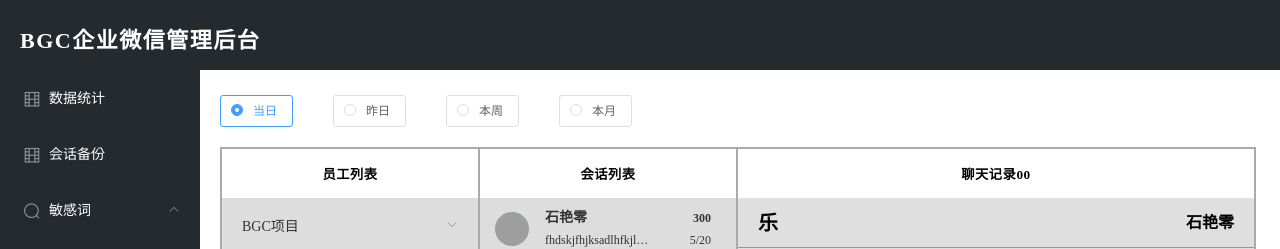
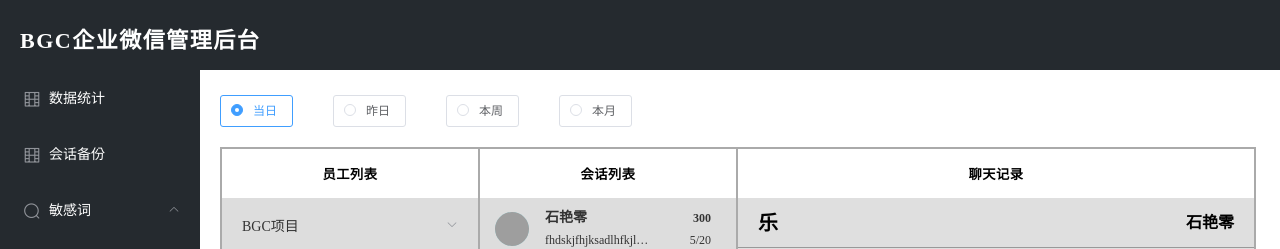
Before and after one commit to liule1001/tkwxsystem, a Vue app: page /passiveResponse in a window 1280 px wide. Shown: the top 249 px of the page. Built offline with nearby package versions, Linux system fonts and the light colour scheme; grey boxes are pictures that could not be loaded.

Commit message:
gwx add text

```diff
--- a/src/views/ActiveResponse.vue
+++ b/src/views/ActiveResponse.vue
@@ -12,11 +12,10 @@
     <div>
       <el-col class="staffList">
         <h5>员工列表</h5>
-        <!-- horizontal,vertical -->
         <el-menu
+          mode="vertical"
           default-active="2"
           class="el-menu-vertical-demo"
-          mode="vertical"
           background-color="#ddd"
           text-color="#333"
           active-text-color="#333"
@@ -50,16 +49,16 @@
           <el-menu-item
             v-for="(item,k) in getData.checkMain[ind].main"
             :key="k"
-            @click="sessCheck(k)"
+            @click="sessCheck()"
           >
             <Session :main="item" />
           </el-menu-item>
         </el-menu>
       </el-col>
       <el-col>
-        <h5>聊天记录{{ind}}{{uid}}</h5>
+        <h5>聊天记录</h5>
         <!-- flag 为区别滑动的展示不同设置变量 -->
-        <Chat :content="getData.chatInformation[uid]" :flag="true" />
+        <Chat :content="getData.chatInformation[0]" :flag="true" />
       </el-col>
     </div>
   </div>
@@ -74,9 +73,9 @@ export default {
   data() {
     return {
       radio1: "1",
-      ind: 0,
-      uid: 0,
+      ind: 0, //初始化选中员工下标
       getData: {
+        // 员工列表
         first: [
           {
             title: "BGC项目",
@@ -94,6 +93,7 @@ export default {
             ]
           }
         ],
+        //会话列表
         checkMain: [
           {
             main: [
@@ -116,6 +116,7 @@ export default {
             ]
           }
         ],
+        //聊天记录
         chatInformation: []
       }
     };
@@ -126,18 +127,22 @@ export default {
     Session
   },
   created() {
-    this.lineCheck(this.uid);
+    //初始化获取聊天数据
+    this.lineCheck();
   },
   mounted() {},
   methods: {
+    //点击员工列表中的item切换其下标
     checkClick(ind) {
       this.ind = ind;
-      this.uid = 0;
     },
-    sessCheck(uid) {
-      this.uid = uid;
+    //点击会话列表是再次获取聊天区域的数据
+    sessCheck() {
+      this.lineCheck();
     },
+    //获取聊天区域的数据的方法
     lineCheck() {
+      //模拟获取到的数据
       let res = [
         {
           msgtype: "text",
@@ -335,6 +340,7 @@ export default {
             "湖南省携手“<span style='color:red'>泰康养老</span>”为长沙市社保居民定制专属“星惠保惠民保障方案”。切实解决“看病难、看病贵”等问题。"
         }
       ];
+      //将数据改成聊天组件需要的格式
       let resData = {};
       let arr = [];
       res.map((item, index) => {
@@ -348,7 +354,7 @@ export default {
         };
       });
       resData.chatcontent = arr;
-
+      //将改好的数据的赋值于聊天区域数据
       this.getData.chatInformation.push(resData);
     }
   }
--- a/src/views/PassiveResponse.vue
+++ b/src/views/PassiveResponse.vue
@@ -49,16 +49,16 @@
           <el-menu-item
             v-for="(item,k) in getData.checkMain[ind].main"
             :key="k"
-            @click="sessCheck(k)"
+            @click="sessCheck()"
           >
             <Session :main="item" />
           </el-menu-item>
         </el-menu>
       </el-col>
       <el-col>
-        <h5>聊天记录{{ind}}{{uid}}</h5>
+        <h5>聊天记录</h5>
         <!-- flag 为区别滑动的展示不同设置变量 -->
-        <Chat :content="getData.chatInformation[uid]" :flag="true" />
+        <Chat :content="getData.chatInformation[0]" :flag="true" />
       </el-col>
     </div>
   </div>
@@ -73,9 +73,9 @@ export default {
   data() {
     return {
       radio1: "1",
-      ind: 0,
-      uid: 0,
+      ind: 0, //初始化选中员工下标
       getData: {
+        // 员工列表
         first: [
           {
             title: "BGC项目",
@@ -93,6 +93,7 @@ export default {
             ]
           }
         ],
+        //会话列表
         checkMain: [
           {
             main: [
@@ -115,6 +116,7 @@ export default {
             ]
           }
         ],
+        //聊天记录
         chatInformation: []
       }
     };
@@ -125,18 +127,22 @@ export default {
     Session
   },
   created() {
-    this.lineCheck(this.uid);
+    //初始化获取聊天数据
+    this.lineCheck();
   },
   mounted() {},
   methods: {
+    //点击员工列表中的item切换其下标
     checkClick(ind) {
       this.ind = ind;
-      this.uid = 0;
     },
-    sessCheck(uid) {
-      this.uid = uid;
+    //点击会话列表是再次获取聊天区域的数据
+    sessCheck() {
+      this.lineCheck();
     },
+    //获取聊天区域的数据的方法
     lineCheck() {
+      //模拟获取到的数据
       let res = [
         {
           msgtype: "text",
@@ -334,11 +340,13 @@ export default {
             "湖南省携手“<span style='color:red'>泰康养老</span>”为长沙市社保居民定制专属“星惠保惠民保障方案”。切实解决“看病难、看病贵”等问题。"
         }
       ];
+      //将数据改成聊天组件需要的格式
       let resData = {};
       let arr = [];
       res.map((item, index) => {
         resData.customName = item.tolist_name;
         resData.staffName = item.fromm_name;
+
         arr[index] = {
           role: item.tolist.indexOf("[") === -1 ? "custom" : "staff",
           msgtime: item.msgtime,
@@ -346,6 +354,7 @@ export default {
         };
       });
       resData.chatcontent = arr;
+      //将改好的数据的赋值于聊天区域数据
       this.getData.chatInformation.push(resData);
     }
   }
--- a/src/views/SessionBackup.vue
+++ b/src/views/SessionBackup.vue
@@ -40,14 +40,14 @@
         <el-menu-item
           v-for="(item,k) in getData.checkMain[ind].main"
           :key="k"
-          @click="sessCheck(k)"
+          @click="sessCheck()"
         >
           <Session :main="item" />
         </el-menu-item>
       </el-menu>
     </el-col>
     <el-col>
-      <h5>聊天记录{{ind}}{{uid}}</h5>
+      <h5>聊天记录</h5>
 
       <!-- flag 为区别滑动的展示不同设置变量 -->
       <Chat :content="getData.chatInformation[0]" :flag="true" />
@@ -63,9 +63,9 @@ export default {
   name: "hello",
   data() {
     return {
-      ind: 0,
-      uid: 0,
+      ind: 0, //初始化选中员工下标
       getData: {
+        // 员工列表
         first: [
           {
             title: "BGC项目",
@@ -83,6 +83,7 @@ export default {
             ]
           }
         ],
+        //会话列表
         checkMain: [
           {
             main: [
@@ -105,39 +106,34 @@ export default {
             ]
           }
         ],
+        //聊天记录
         chatInformation: []
       }
     };
   },
-  computed: {
-    // checkdata() {
-    //   let { customName, staffName } = JSON.parse(
-    //     JSON.stringify(this.getData.chatInformation[0].customName)
-    //   );
-    //   this.getData.chatInformation[0].customName = staffName;
-    //   this.getData.chatInformation[0].staffName = customName;
-    //   return this.getData.chatInformation[0];
-    // }
-  },
+  computed: {},
   components: {
     Chat,
     Staff,
     Session
   },
   created() {
+    //初始化获取聊天数据
     this.lineCheck();
   },
   mounted() {},
   methods: {
+    //点击员工列表中的item切换其下标
     checkClick(ind) {
       this.ind = ind;
-      this.uid = 0;
+    },
+    //点击会话列表是再次获取聊天区域的数据
+    sessCheck() {
       this.lineCheck();
     },
-    sessCheck(uid) {
-      this.uid = uid;
-    },
+    //获取聊天区域的数据的方法
     lineCheck() {
+      //模拟获取到的数据
       let res = [
         {
           msgtype: "text",
@@ -335,6 +331,7 @@ export default {
             "湖南省携手“<span style='color:red'>泰康养老</span>”为长沙市社保居民定制专属“星惠保惠民保障方案”。切实解决“看病难、看病贵”等问题。"
         }
       ];
+      //将数据改成聊天组件需要的格式
       let resData = {};
       let arr = [];
       res.map((item, index) => {
@@ -351,7 +348,7 @@ export default {
         };
       });
       resData.chatcontent = arr;
-
+      //将改好的数据的赋值于聊天区域数据
       this.getData.chatInformation.push(resData);
     }
   }
```
